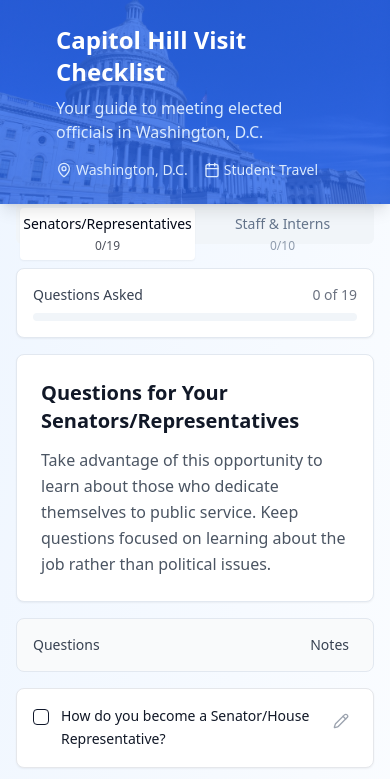
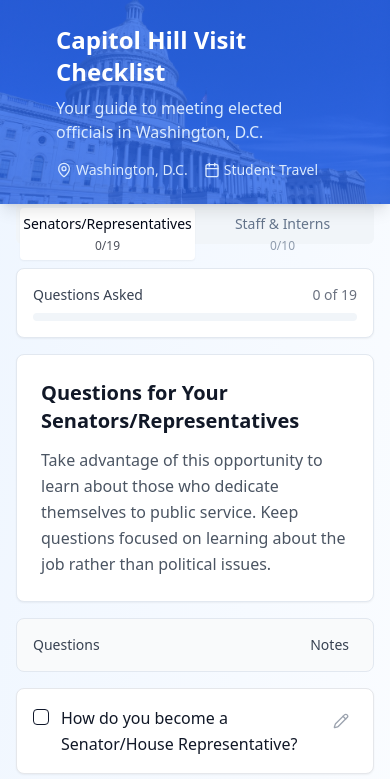
Before and after one commit to StefanMercier/capitol-connect-kids, a React (Vite) app: page / in a window 390 px wide. Shown: the top 779 px of the page. Built offline with nearby package versions, Linux system fonts and the light colour scheme.

Commit message:
Enhance question font size
Increase font size for better readability on small screens, using best practices.

```diff
--- a/src/components/QuestionCard.tsx
+++ b/src/components/QuestionCard.tsx
@@ -40,7 +40,7 @@ export const QuestionCard = ({
           <div className="flex-1 min-w-0">
             <label
               htmlFor={`question-${index}`}
-              className={`text-sm leading-relaxed cursor-pointer block ${
+              className={`text-base leading-relaxed cursor-pointer block ${
                 isAnswered
                   ? 'text-green-800 line-through opacity-75'
                   : 'text-gray-900'
```
